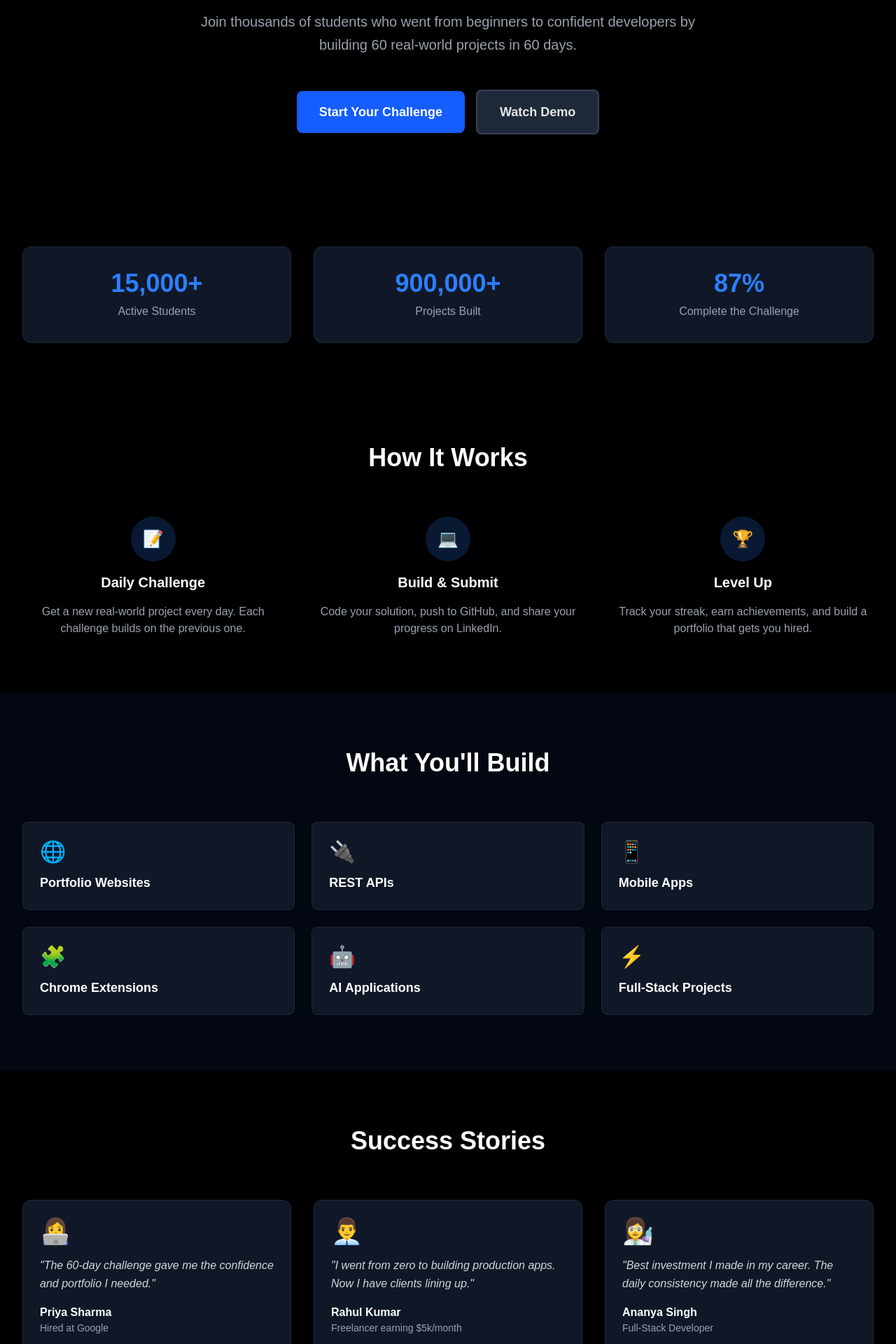
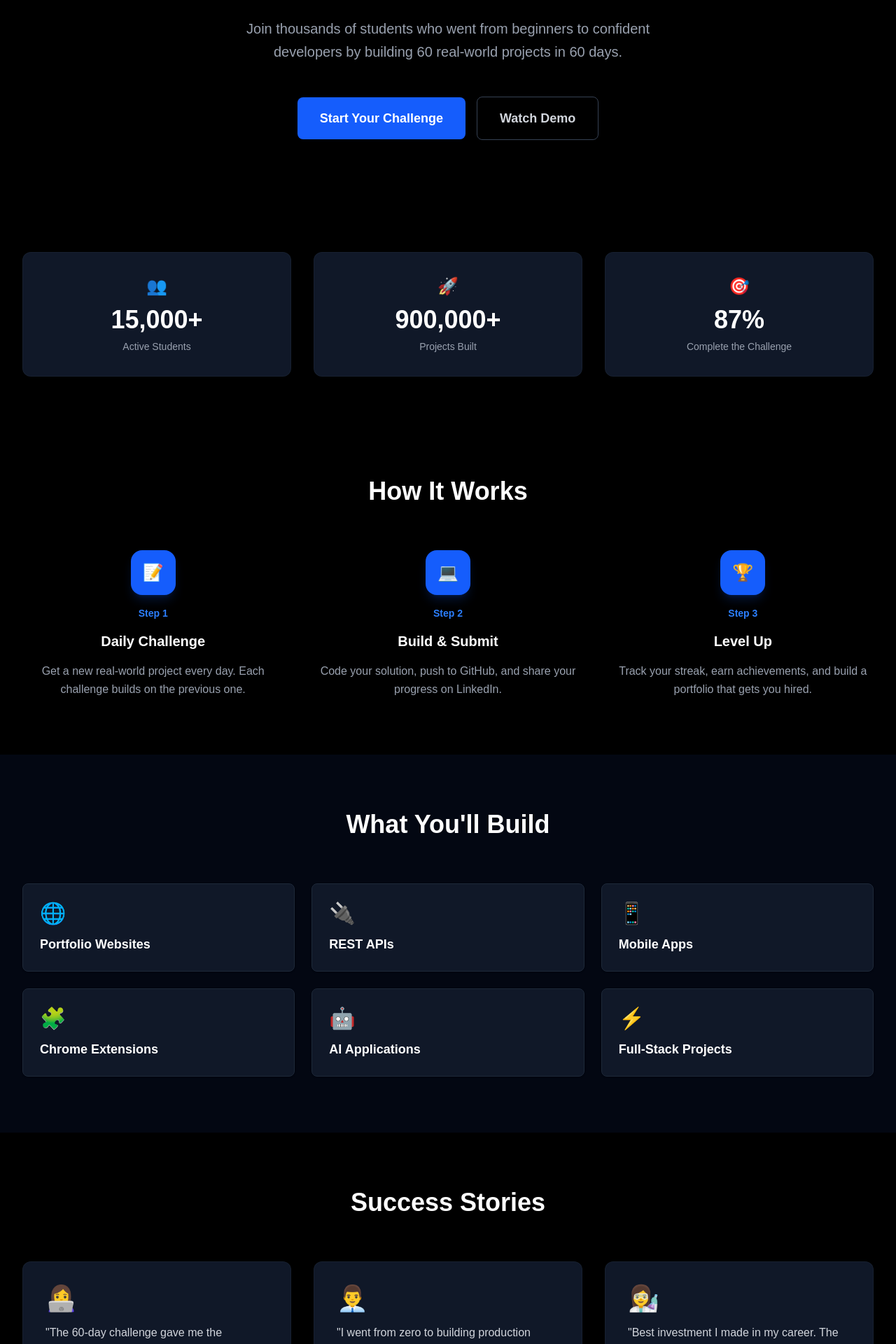
Before and after one commit to Mandeepkour06/ZYRON-ML, a Next.js app: page / in a window 1280 px wide. Shown: the part 380-2300 px from the top of the page at 70% size. Built offline with nearby package versions, Linux system fonts and the light colour scheme.

Commit message:
Polish ABTalks UI for hackathon

```diff
--- a/app/day/[id]/page.tsx
+++ b/app/day/[id]/page.tsx
@@ -282,30 +282,28 @@ export default function ChallengeDayPage() {
 
         {/* Header */}
         <div className="mb-6 sm:mb-8">
-          <div className="flex flex-wrap items-center gap-3 mb-3 sm:mb-4">
-            <h1 className="text-2xl sm:text-3xl md:text-4xl lg:text-5xl font-bold text-white leading-tight">
-              Day {challenge.day}: {challenge.title}
-            </h1>
-          </div>
+          <h1 className="text-2xl sm:text-3xl md:text-4xl lg:text-5xl font-bold text-white leading-tight mb-4 sm:mb-5">
+            Day {challenge.day}: {challenge.title}
+          </h1>
 
-          <div className="flex flex-wrap gap-2 sm:gap-3 mb-4">
-            <span className={`px-3 py-1.5 sm:px-4 sm:py-2 rounded-lg text-xs sm:text-sm font-medium border ${getDifficultyColor()}`}>
+          <div className="flex flex-wrap gap-2 sm:gap-3 mb-4 sm:mb-5">
+            <span className={`px-3 py-1.5 sm:px-4 sm:py-1.5 rounded-lg text-xs sm:text-sm font-medium border ${getDifficultyColor()}`}>
               {challenge.difficulty.charAt(0).toUpperCase() + challenge.difficulty.slice(1)}
             </span>
-            <span className="px-3 py-1.5 sm:px-4 sm:py-2 bg-blue-500/20 text-blue-400 rounded-lg text-xs sm:text-sm font-medium border border-blue-500/30 inline-flex items-center">
+            <span className="px-3 py-1.5 sm:px-4 sm:py-1.5 bg-gray-800 text-gray-300 rounded-lg text-xs sm:text-sm font-medium border border-gray-700 inline-flex items-center gap-1.5">
               ⏱️ {challenge.estimatedTime}
             </span>
-            <span className="px-3 py-1.5 sm:px-4 sm:py-2 bg-yellow-500/20 text-yellow-400 rounded-lg text-xs sm:text-sm font-medium border border-yellow-500/30 inline-flex items-center">
+            <span className="px-3 py-1.5 sm:px-4 sm:py-1.5 bg-gray-800 text-yellow-400 rounded-lg text-xs sm:text-sm font-medium border border-gray-700 inline-flex items-center gap-1.5">
               ⭐ {challenge.xpReward} XP
             </span>
             {isCompleted && (
-              <span className="px-3 py-1.5 sm:px-4 sm:py-2 bg-green-500 text-white rounded-lg text-xs sm:text-sm font-medium">
+              <span className="px-3 py-1.5 sm:px-4 sm:py-1.5 bg-green-500/10 text-green-400 rounded-lg text-xs sm:text-sm font-medium border border-green-500/20">
                 ✓ Completed
               </span>
             )}
           </div>
 
-          <p className="text-gray-300 text-base sm:text-lg leading-relaxed mb-5 sm:mb-6">{challenge.description}</p>
+          <p className="text-gray-300 text-base sm:text-lg leading-relaxed mb-4 sm:mb-5">{challenge.description}</p>
 
           <div className="flex flex-wrap gap-2">
             {challenge.tags.map((tag, i) => (
--- a/app/globals.css
+++ b/app/globals.css
@@ -111,3 +111,38 @@ select {
 .animate-pulse-glow {
   animation: pulse-glow 2s infinite;
 }
+
+/* Progress ring animation */
+@keyframes progress-fill {
+  from { stroke-dashoffset: 283; }
+}
+
+.animate-progress {
+  animation: progress-fill 1s ease-out forwards;
+}
+
+/* Subtle hover lift */
+.hover-lift {
+  transition: transform 0.2s ease, box-shadow 0.2s ease;
+}
+.hover-lift:hover {
+  transform: translateY(-2px);
+  box-shadow: 0 8px 25px -5px rgba(0, 0, 0, 0.3);
+}
+
+/* Journey timeline connector */
+.timeline-connector {
+  position: relative;
+}
+.timeline-connector::before {
+  content: '';
+  position: absolute;
+  left: 15px;
+  top: 32px;
+  bottom: -8px;
+  width: 2px;
+  background: #1f2937;
+}
+.timeline-connector:last-child::before {
+  display: none;
+}
--- a/app/page.tsx
+++ b/app/page.tsx
@@ -21,16 +21,17 @@ export default function Home() {
       {/* Hero */}
       <section className="max-w-7xl mx-auto px-4 sm:px-6 lg:px-8 pt-10 pb-12 sm:pt-16 sm:pb-20 lg:pt-20 lg:pb-24 text-center">
         <div className="space-y-6 sm:space-y-8">
-          <div className="inline-block px-3 py-1.5 sm:px-4 sm:py-2 bg-blue-500/20 text-blue-400 rounded-full text-xs sm:text-sm font-medium">
-            🚀 Transform Your Career in 60 Days
+          <div className="inline-flex items-center gap-2 px-4 py-2 bg-blue-500/10 text-blue-400 rounded-full text-xs sm:text-sm font-medium border border-blue-500/20">
+            <span className="w-2 h-2 bg-blue-500 rounded-full animate-pulse"></span>
+            Transform Your Career in 60 Days
           </div>
 
-          <h1 className="text-3xl sm:text-4xl md:text-5xl lg:text-6xl font-bold text-white leading-tight">
+          <h1 className="text-4xl sm:text-5xl md:text-6xl lg:text-7xl font-bold text-white leading-[1.1] tracking-tight">
             Build Real Projects.<br />
             <span className="text-blue-500">Ship Every Day.</span>
           </h1>
 
-          <p className="text-base sm:text-lg lg:text-xl text-gray-400 max-w-3xl mx-auto leading-relaxed px-2">
+          <p className="text-lg sm:text-xl lg:text-xl text-gray-400 max-w-2xl mx-auto leading-relaxed">
             Join thousands of students who went from beginners to confident developers
             by building 60 real-world projects in 60 days.
           </p>
@@ -38,11 +39,11 @@ export default function Home() {
           <div className="flex flex-col sm:flex-row gap-3 sm:gap-4 justify-center items-center pt-2 sm:pt-4">
             <Link
               href="/dashboard"
-              className="w-full sm:w-auto px-8 py-4 bg-blue-600 text-white rounded-lg font-semibold text-base sm:text-lg hover:bg-blue-700 transition-colors shadow-lg hover:shadow-xl active:scale-[0.98] min-h-[52px] flex items-center justify-center"
+              className="w-full sm:w-auto px-8 py-4 bg-blue-600 text-white rounded-lg font-semibold text-base sm:text-lg hover:bg-blue-700 transition-all shadow-lg hover:shadow-xl active:scale-[0.98] min-h-[52px] flex items-center justify-center"
             >
               Start Your Challenge
             </Link>
-            <button className="w-full sm:w-auto px-8 py-4 bg-gray-800 text-gray-200 rounded-lg font-semibold text-base sm:text-lg border-2 border-gray-700 hover:border-gray-600 transition-colors min-h-[52px] flex items-center justify-center">
+            <button className="w-full sm:w-auto px-8 py-4 bg-transparent text-gray-300 rounded-lg font-semibold text-base sm:text-lg border border-gray-700 hover:border-gray-500 hover:text-white transition-all min-h-[52px] flex items-center justify-center">
               Watch Demo
             </button>
           </div>
@@ -52,17 +53,20 @@ export default function Home() {
       {/* Stats */}
       <section className="max-w-7xl mx-auto px-4 sm:px-6 lg:px-8 py-10 sm:py-16">
         <div className="grid grid-cols-1 sm:grid-cols-3 gap-4 sm:gap-6 lg:gap-8">
-          <div className="bg-gray-900 rounded-xl p-5 sm:p-6 lg:p-8 shadow-md text-center border border-gray-800">
-            <div className="text-3xl sm:text-4xl font-bold text-blue-500">15,000+</div>
-            <div className="text-gray-400 mt-2 text-sm sm:text-base">Active Students</div>
+          <div className="bg-gray-900 rounded-xl p-6 sm:p-8 text-center border border-gray-800/50">
+            <div className="text-2xl mb-3">👥</div>
+            <div className="text-3xl sm:text-4xl font-bold text-white">15,000+</div>
+            <div className="text-gray-400 mt-2 text-sm">Active Students</div>
           </div>
-          <div className="bg-gray-900 rounded-xl p-5 sm:p-6 lg:p-8 shadow-md text-center border border-gray-800">
-            <div className="text-3xl sm:text-4xl font-bold text-blue-500">900,000+</div>
-            <div className="text-gray-400 mt-2 text-sm sm:text-base">Projects Built</div>
+          <div className="bg-gray-900 rounded-xl p-6 sm:p-8 text-center border border-gray-800/50">
+            <div className="text-2xl mb-3">🚀</div>
+            <div className="text-3xl sm:text-4xl font-bold text-white">900,000+</div>
+            <div className="text-gray-400 mt-2 text-sm">Projects Built</div>
           </div>
-          <div className="bg-gray-900 rounded-xl p-5 sm:p-6 lg:p-8 shadow-md text-center border border-gray-800">
-            <div className="text-3xl sm:text-4xl font-bold text-blue-500">87%</div>
-            <div className="text-gray-400 mt-2 text-sm sm:text-base">Complete the Challenge</div>
+          <div className="bg-gray-900 rounded-xl p-6 sm:p-8 text-center border border-gray-800/50">
+            <div className="text-2xl mb-3">🎯</div>
+            <div className="text-3xl sm:text-4xl font-bold text-white">87%</div>
+            <div className="text-gray-400 mt-2 text-sm">Complete the Challenge</div>
           </div>
         </div>
       </section>
@@ -73,31 +77,34 @@ export default function Home() {
 
         <div className="grid grid-cols-1 sm:grid-cols-3 gap-8 sm:gap-10 lg:gap-12">
           <div className="text-center space-y-4">
-            <div className="w-14 h-14 sm:w-16 sm:h-16 bg-blue-500/20 rounded-full flex items-center justify-center mx-auto text-2xl">
+            <div className="w-16 h-16 bg-blue-600 rounded-2xl flex items-center justify-center mx-auto text-2xl shadow-lg shadow-blue-600/20">
               📝
             </div>
+            <div className="text-blue-500 font-semibold text-sm">Step 1</div>
             <h3 className="text-lg sm:text-xl font-semibold text-white">Daily Challenge</h3>
-            <p className="text-gray-400 text-sm sm:text-base">
+            <p className="text-gray-400 text-sm sm:text-base leading-relaxed">
               Get a new real-world project every day. Each challenge builds on the previous one.
             </p>
           </div>
 
           <div className="text-center space-y-4">
-            <div className="w-14 h-14 sm:w-16 sm:h-16 bg-blue-500/20 rounded-full flex items-center justify-center mx-auto text-2xl">
+            <div className="w-16 h-16 bg-blue-600 rounded-2xl flex items-center justify-center mx-auto text-2xl shadow-lg shadow-blue-600/20">
               💻
             </div>
+            <div className="text-blue-500 font-semibold text-sm">Step 2</div>
             <h3 className="text-lg sm:text-xl font-semibold text-white">Build & Submit</h3>
-            <p className="text-gray-400 text-sm sm:text-base">
+            <p className="text-gray-400 text-sm sm:text-base leading-relaxed">
               Code your solution, push to GitHub, and share your progress on LinkedIn.
             </p>
           </div>
 
           <div className="text-center space-y-4">
-            <div className="w-14 h-14 sm:w-16 sm:h-16 bg-blue-500/20 rounded-full flex items-center justify-center mx-auto text-2xl">
+            <div className="w-16 h-16 bg-blue-600 rounded-2xl flex items-center justify-center mx-auto text-2xl shadow-lg shadow-blue-600/20">
               🏆
             </div>
+            <div className="text-blue-500 font-semibold text-sm">Step 3</div>
             <h3 className="text-lg sm:text-xl font-semibold text-white">Level Up</h3>
-            <p className="text-gray-400 text-sm sm:text-base">
+            <p className="text-gray-400 text-sm sm:text-base leading-relaxed">
               Track your streak, earn achievements, and build a portfolio that gets you hired.
             </p>
           </div>
@@ -152,12 +159,12 @@ export default function Home() {
               avatar: "👩‍🔬"
             }
           ].map((testimonial, i) => (
-            <div key={i} className="bg-gray-900 rounded-xl p-5 sm:p-6 shadow-md border border-gray-800">
-              <div className="text-3xl sm:text-4xl mb-3 sm:mb-4">{testimonial.avatar}</div>
-              <p className="text-gray-300 mb-4 italic text-sm sm:text-base leading-relaxed">"{testimonial.quote}"</p>
-              <div>
-                <div className="font-semibold text-white text-sm sm:text-base">{testimonial.name}</div>
-                <div className="text-xs sm:text-sm text-gray-400">{testimonial.role}</div>
+            <div key={i} className="bg-gray-900 rounded-xl p-6 sm:p-8 border border-gray-800/50">
+              <div className="text-4xl mb-4">{testimonial.avatar}</div>
+              <p className="text-gray-300 mb-6 text-sm sm:text-base leading-relaxed">"{testimonial.quote}"</p>
+              <div className="border-t border-gray-800 pt-4">
+                <div className="font-semibold text-white text-sm">{testimonial.name}</div>
+                <div className="text-xs text-blue-400 mt-1">{testimonial.role}</div>
               </div>
             </div>
           ))}
```
Also changed, not shown: app/dashboard/page.tsx (+30 -30 lines), 1 other file (tests, documents, lock files or other folders).
